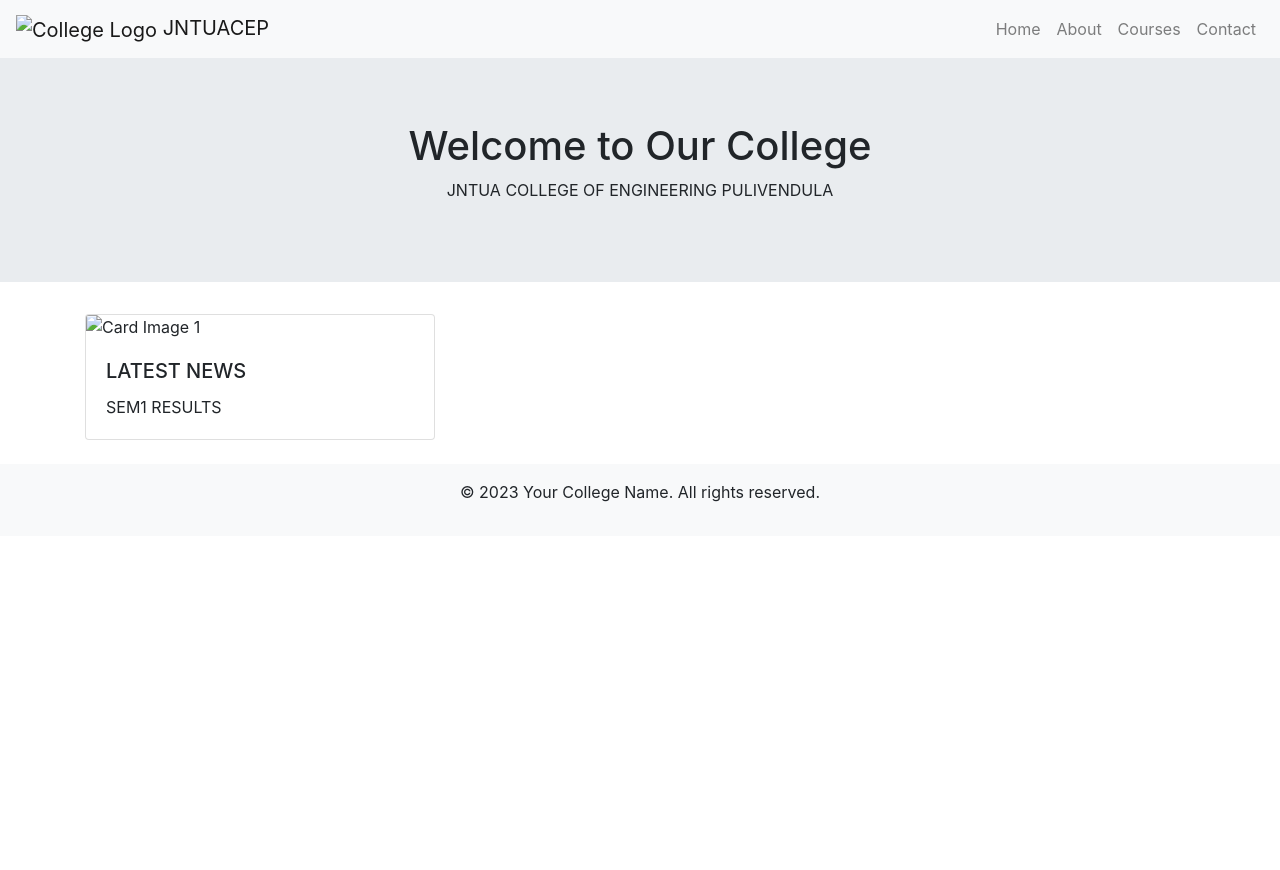
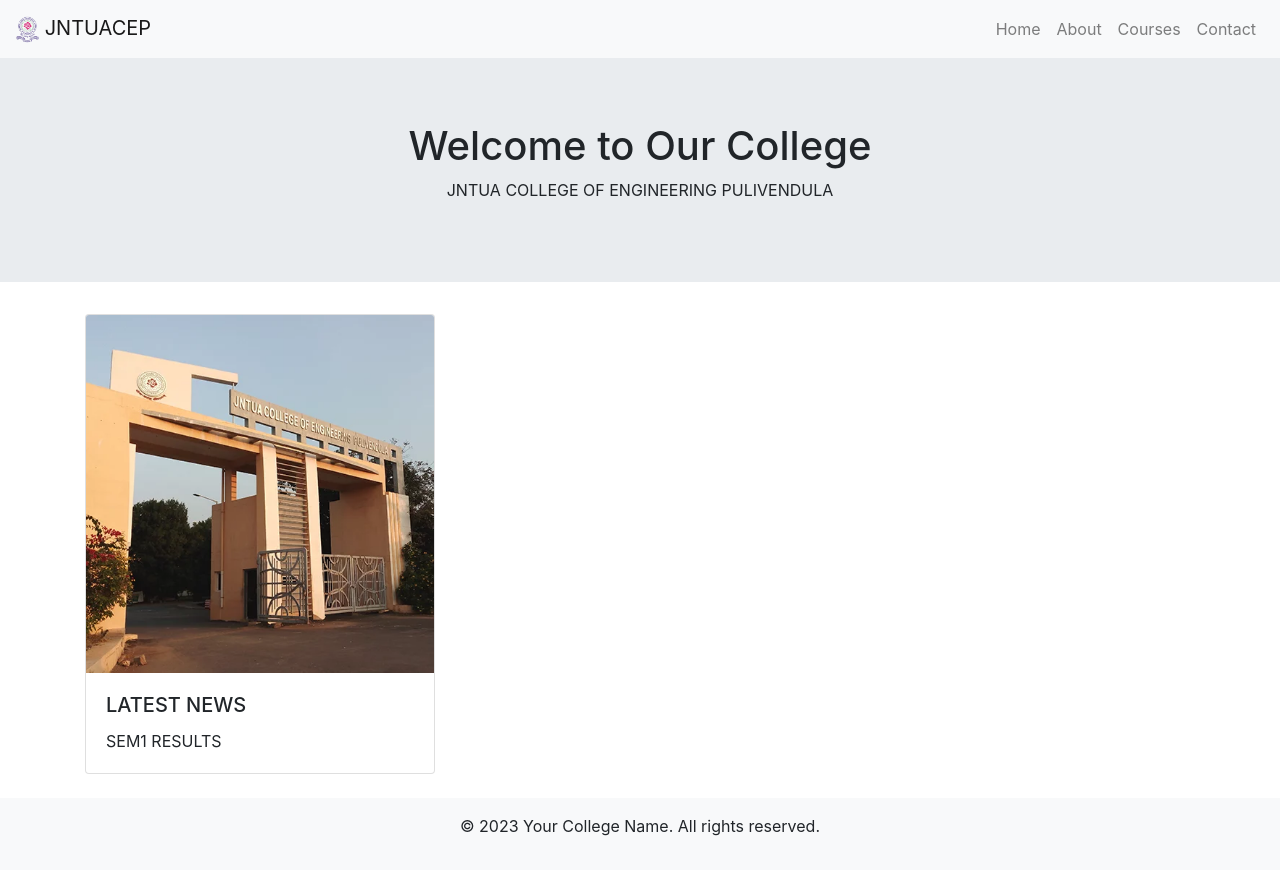
Before and after one commit to ARJUNSAICHARAN/project___HA, a plain HTML site: page index.html in a window 1280 px wide. Before the commit the page ends 800 px from the top, so only its background shows below. Drawn offline with nearby package versions, Linux system fonts and the light colour scheme; the site is published under a folder, as on GitHub Pages, so addresses that start at the root find nothing.

Commit message:
Update index.html

```diff
--- a/index.html
+++ b/index.html
@@ -26,7 +26,7 @@
     <!-- Navbar -->
     <nav class="navbar navbar-expand-lg navbar-light bg-light">
       <a class="navbar-brand" href="#">
-        <img src="/logo.webp" alt="College Logo" height="30">
+        <img src="./logo.webp" alt="College Logo" height="30">
         JNTUACEP
       </a>
       <!-- Add navigation links here -->
@@ -59,7 +59,7 @@
       <div class="row">
         <div class="col-md-4 mb-4">
           <div class="card">
-            <img src="/jntu.webp" class="card-img-top" alt="Card Image 1">
+            <img src="./jntu.webp" class="card-img-top" alt="Card Image 1">
             <div class="card-body">
               <h5 class="card-title">LATEST NEWS</h5>
               <p class="card-text">SEM1 RESULTS</p>
```
